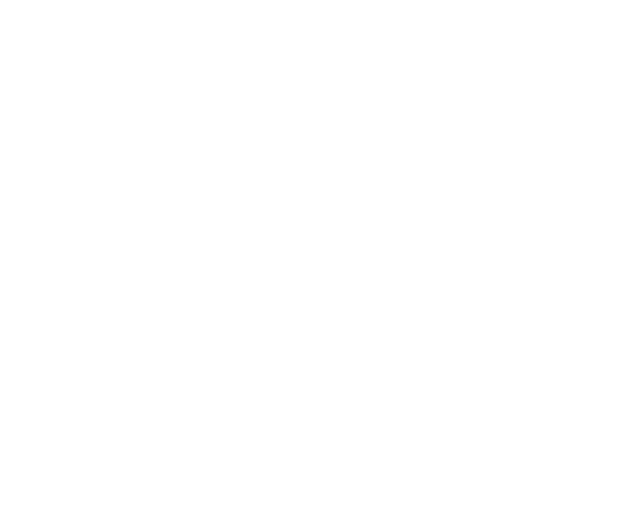
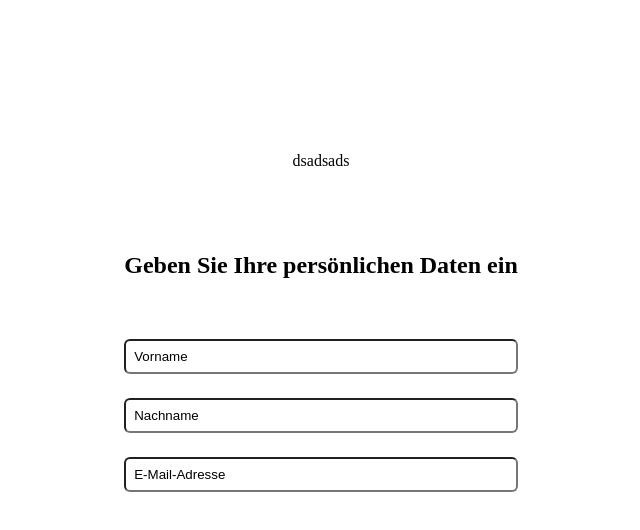
Before and after one commit to ZAP-Wunschlachen/wunschlachen-library, a Nuxt app: page /newComp in a window 1280 px wide. Shown: the top 530 px of the page, without its empty margins (319-959 px from the left). Built offline with nearby package versions, Linux system fonts and the light colour scheme.

Commit message:
Add new component

```diff
--- a/components/AppointmentRegistrationInsertPatientInfo.vue
+++ b/components/AppointmentRegistrationInsertPatientInfo.vue
@@ -174,7 +174,7 @@
 .input-group {
   display: flex;
   flex-direction: column;
-  gap: 1rem; /* Equivalent to gap-4 */
+
   width: 100%;
 }
 
--- a/components/AppointmentRegistrationOldPatient.vue
+++ b/components/AppointmentRegistrationOldPatient.vue
@@ -7,21 +7,22 @@
       <div class="text-section">
         <div class="text-content">
           <h2>Sind Sie bereits Patient?</h2>
-          <span>Gewisse Terminarten sind nicht für Neupatienten verfügbar</span>
+          <p class="p-large">
+            Gewisse Terminarten sind nicht für Neupatienten verfügbar
+          </p>
         </div>
       </div>
       <div class="choice-box">
         <div class="choice-content">
-          <span class="choice-text"
-            >Haben Sie einen Arzt oder Ärztin in dieser Einrichtung bereits
-            besucht?</span
-          >
+          <p class="p-large">
+            Haben Sie einen Arzt oder Ärztin in dieser Einrichtung bereits
+            besucht?
+          </p>
           <div class="buttons">
             <GenericButton
               :outlined="true"
               :plain="true"
               :disabled="false"
-              label="dsads"
               @click="handleChoice(Choice.YES)"
             >
               <template #label> Ja </template>
@@ -30,7 +31,6 @@
             <GenericButton
               :outlined="true"
               :plain="true"
-              :disabled="false"
               label="dsads"
               @click="handleChoice(Choice.NO)"
             >
@@ -79,15 +79,6 @@
   gap: 62px;
 }
 
-.text-section,
-.choice-box {
-  display: flex;
-  flex-direction: column;
-  justify-content: center;
-  align-items: center;
-  width: 100%;
-}
-
 .text-content {
   display: flex;
   flex-direction: column;
@@ -99,9 +90,10 @@
 }
 
 .choice-box {
-  border: 1px solid;
+  border: 1px solid var(--soft-concrete-1);
+  background: white;
   margin: 0 auto;
-  border-radius: 4px;
+  border-radius: 8px;
   height: 266px;
   max-width: 350px;
   padding: 24px 20px;
--- a/components/GenericOtpInput.vue
+++ b/components/GenericOtpInput.vue
@@ -154,8 +154,8 @@
   height: 3.5rem; /* Equivalent to h-14 in Tailwind */
   text-align: center;
   font-size: 1.5rem; /* Equivalent to text-2xl in Tailwind */
-  font-weight: 800; /* Equivalent to font-extrabold in Tailwind */
-  color: #0f172a; /* Equivalent to text-slate-900 in Tailwind */
+  font-weight: 700; /* Equivalent to font-extrabold in Tailwind */
+  color: var(--dental-blue-0); /* Equivalent to text-slate-900 in Tailwind */
   border: 1px solid var(--soft-concrete-1); /* Equivalent to border-[1px] in Tailwind */
   border-radius: 0.375rem; /* Equivalent to rounded in Tailwind */
   padding: 0.5rem; /* Equivalent to p-2 in Tailwind */
--- a/pages/index.vue
+++ b/pages/index.vue
@@ -352,7 +352,13 @@
     </AppointmentRegistrationInsertCode>
 
     <h1 class="mx-auto">AppointmentRegistrationOldPatient</h1>
-    <AppointmentRegistrationOldPatient>
+    <AppointmentRegistrationOldPatient
+      @pick-choice="
+        (input) => {
+          console.log('input', input);
+        }
+      "
+    >
       <template #logo>Logo goes here </template>
     </AppointmentRegistrationOldPatient>
 
--- a/pages/newComp.vue
+++ b/pages/newComp.vue
@@ -1 +1,76 @@
-<template></template>
+<template>
+  <div>
+    <AppointmentRegistrationInsertPatientInfo
+      :name="name"
+      :nameState="nameState"
+      :lastName="lastName"
+      :lastNameState="lastNameState"
+      :email="email"
+      :emailState="emailState"
+      :rememberUsername="rememberUsername"
+      @update:name="updateName"
+      @update:lastName="updateLastName"
+      @update:email="updateEmail"
+      @validate:name="validateName"
+      @validate:lastName="validateLastName"
+      @validate:email="validateEmail"
+      @validate="validateForm"
+      @update:rememberUsername="updateRememberUsername"
+    >
+      <template #logo> dsadsads </template>
+    </AppointmentRegistrationInsertPatientInfo>
+  </div>
+</template>
+
+<script setup lang="ts">
+import { ref } from "vue";
+
+const name = ref("");
+const nameState = ref("");
+const lastName = ref("");
+const lastNameState = ref("");
+const email = ref("");
+const emailState = ref("");
+const rememberUsername = ref(false);
+
+const updateName = (value: string) => {
+  name.value = value;
+  validateName();
+};
+
+const updateLastName = (value: string) => {
+  lastName.value = value;
+  validateLastName();
+};
+
+const updateEmail = (value: string) => {
+  email.value = value;
+  validateEmail();
+};
+
+const validateName = (input) => {
+  // Add your validation logic here
+  console.log("dasdasdsads", name.value);
+  nameState.value = name.value ? "success" : "error";
+};
+
+const validateLastName = () => {
+  // Add your validation logic here
+  lastNameState.value = lastName.value ? "success" : "error";
+};
+
+const validateEmail = () => {
+  // Add your validation logic here
+  emailState.value = email.value.includes("@") ? "success" : "error";
+};
+
+const validateForm = () => {
+  validateName();
+  validateLastName();
+  validateEmail();
+};
+
+const updateRememberUsername = (value: boolean) => {
+  rememberUsername.value = value;
+};
+</script>
```
